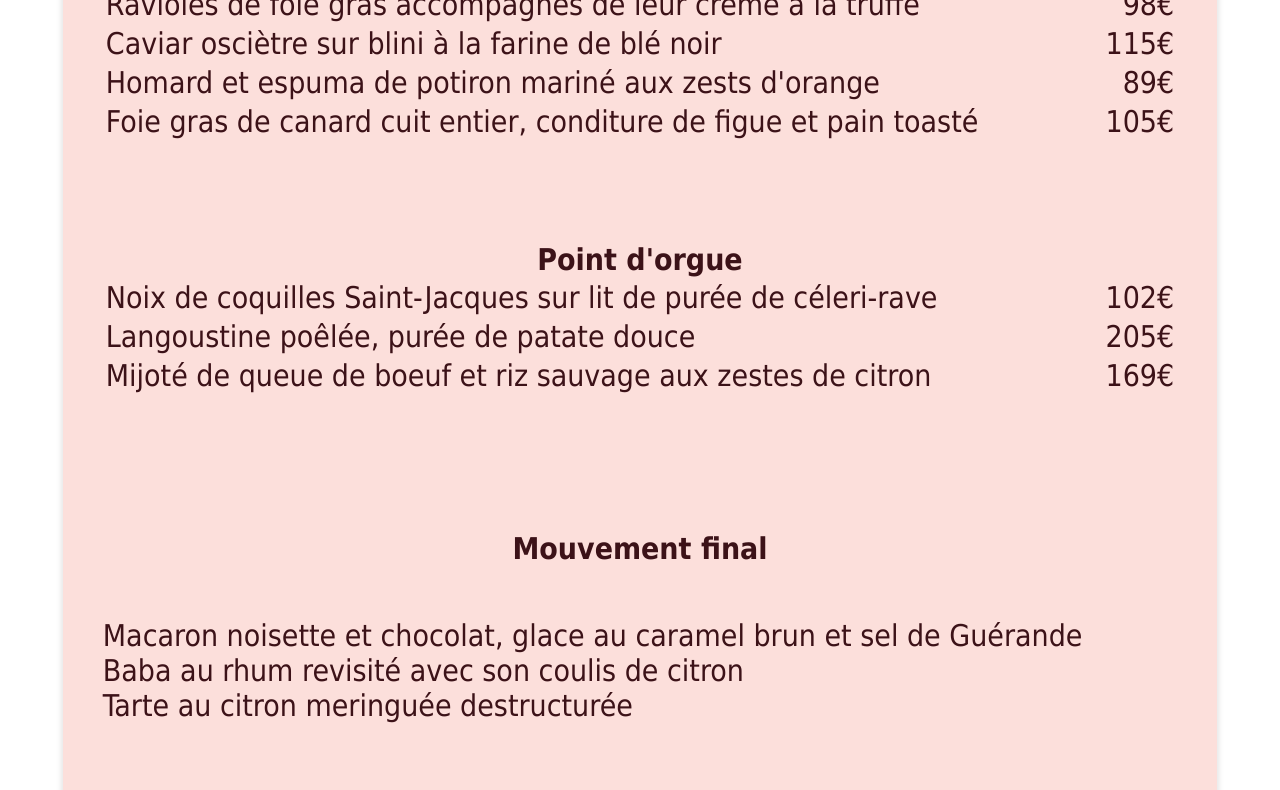
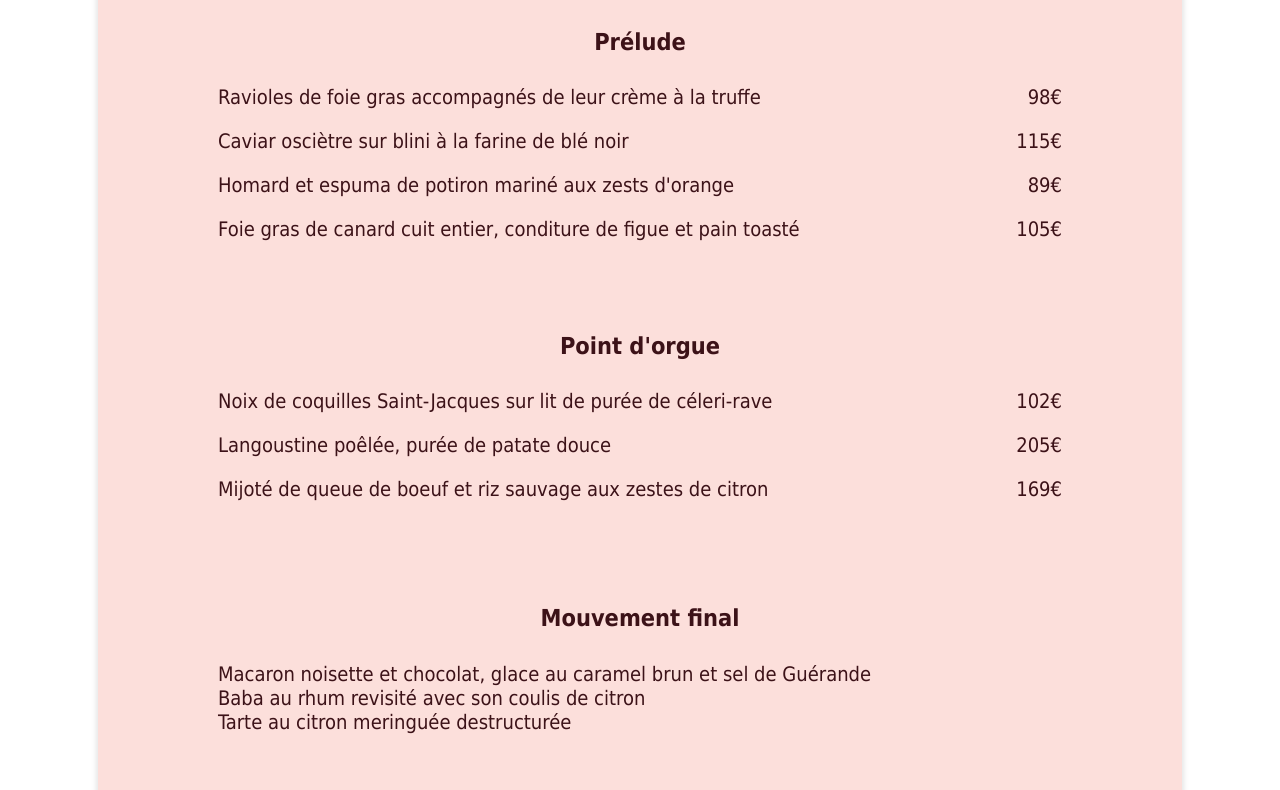
Before and after one commit to olbow-dotcom/projet3, a website: page menu1enchantee.html in a window 1280 px wide. Shown: the part 616-1406 px from the top of the page. Drawn offline with Linux system fonts and the light colour scheme; a web font is replaced by a local one.

Commit message:
commit 2eme menu

```diff
--- a/menu1enchantee.html
+++ b/menu1enchantee.html
@@ -20,44 +20,31 @@
 <h2>La note enchantée</h2>
 
 <main class="repas1">
-    <div class="menu__un"><img class="musique"src="note.svg" alt="note de musique">La note enchantée</div>
+    <div class="titre-menu__un"><img class="musique"src="note.svg" alt="note de musique">La note enchantée</div>
 
-    <table class="menu1__entrées">
-        <caption><span class="hover">Prélude</span></caption>
-        <tr>
-            <td>Ravioles de foie gras accompagnés de leur crème à la truffe</td>
-            <td class="prix">  98€</td>
-        </tr>
-        <tr>
-            <td> Caviar osciètre sur blini à la farine de blé noir</td>
-            <td class="prix">115€</td>
-        <tr>
-            <td>Homard et espuma de potiron mariné aux zests d'orange</td>
-            <td class="prix"> 89€</td>
-        </tr>
-        <tr>
-            <td>Foie gras de canard cuit entier, conditure de figue et pain toasté</td>
-            <td class="prix">105€</td>
-        </tr>
-    </table>
+    <article class="entrees ">
+        <h3>
+            <span class="hover">Prélude</span>
+        </h3>
 
-    <table class="menu1__plat">
-        <caption><span class="hover">Point d'orgue</span></caption>
-        <tr>
-            <td>Noix de coquilles Saint-Jacques sur lit de purée de céleri-rave</td>
-            <td class="prix">102€</td>
-        </tr>
-        <tr>
-            <td>Langoustine poêlée, purée de patate douce</td>
-            <td class="prix">205€</td>
-        </tr>
-        <tr>
-            <td>Mijoté de queue de boeuf et riz sauvage aux zestes de citron</td>
-            <td class="prix">169€</td>
-        </tr>
-    </table>
+            <p class="ravioles">Ravioles de foie gras accompagnés de leur crème à la truffe<span>98€</span></p>
+            <p class="caviar"> Caviar osciètre sur blini à la farine de blé noir<span>115€</span></p>
+            <p class="homard">Homard et espuma de potiron mariné aux zests d'orange<span>89€</span></p>
+            <p class="foie-gras">Foie gras de canard cuit entier, conditure de figue et pain toasté<span>105€</span></p>
+    </article>
 
-    <div class="menu1__dessert">
+    <article class="plat">
+        <h3>
+            <span class="hover">Point d'orgue</span>
+        </h3>
+
+            <p class="noix ">Noix de coquilles Saint-Jacques sur lit de purée de céleri-rave<span>102€</span></p>
+            <p class="langoustine">Langoustine poêlée, purée de patate douce<span>205€</span></p>
+            <p class="mijote">Mijoté de queue de boeuf et riz sauvage aux zestes de citron<span>169€</span></p>
+
+    </article>
+
+    <div class="dessert">
         <h3>
             <span class="hover">Mouvement final</span>
         </h3>
--- a/style3.scss
+++ b/style3.scss
@@ -32,6 +32,18 @@ $color_text_h1:rgb(253,203,70);
 @font-face{
     font-family: 'Kaushan-Script';
     src: url('Kaushan-Script/Kaushanscript/KaushanScript-Regular.ttf')
+}
+@mixin presentation-du-menu-prix{
+    width: 100%;
+    display: flex;
+    flex-direction: column;
+    line-height: 0.2;
+}
+
+@mixin style-menu
+{   display: flex;
+    flex-direction: row;
+    justify-content: space-between;
 }
 
 body{
@@ -132,7 +144,8 @@ a{
             }
         }
     }
-    .bas-menu {
+    .bas-menu
+    {
         display: flex;
         flex-direction: row;
         justify-content: center;
@@ -141,7 +154,8 @@ a{
         .papilles{
             background-color: $color_fondpapilles;
         }
-        .bas-menu__trois{
+        .bas-menu__trois
+        {
 
             display:flex;
             flex-direction: column;
@@ -159,7 +173,8 @@ a{
             background-clip: text;
             -webkit-background-clip: text;
             -moz-background-clip: text;
-            .menu-trois{
+            .menu-trois
+            {
                 font-family: "sarah-print";
                 margin-top:20px;
                 font-weight: lighter;
@@ -231,30 +246,86 @@ footer{
 }
 
 
+
+
+
+
+
+
+
+
+
+
+
+
 //css menu 1 la note enchantée:
 
 
 
-$animate: all 0.2s ;
 
 
 
-@mixin margin-block-main {
-    margin-top:100px;
-    caption {
-        font-weight: bold;
 
+
+
+
+
+
+
+
+
+$animate: width  0.2s ease-in-out,opacity 0.2s ease-in-out;
+@mixin titre-souligné{
+    .hover
+        {
+            text-align: center;
+            margin:0,auto;
+            transition:$animate;
+            position: relative;
+
+            &:after
+             {
+                content: "",;
+                position:absolute;
+                bottom: 0;
+                left:0;
+                width:0px;
+                height: 5px;
+                transition:$animate;
+                transition-duration: 0.75s;
+                opacity:0;
+                background-color: darken(orange,5%);
             }
         }
-h2{
+        &:hover
+        {
+            .hover
+            {
+
+                &:after
+                {
+
+                    width:100%;
+                    opacity:1;
+                }
+            }
+        }
+}
+@mixin margin-block-main
+ {
+    h3{
+    font-weight: bold;
+    text-align: center;
+    }
+ }
+h2
+{
     font-size: 3rem;
-    margin-bottom: 30px;
+    margin-bottom: 70px;
+    text-align: center;
 }
-section{
-    display:flex;
-    flex-direction: column ;
-    justify-content: center;
-    align-items: center;
+.titre-menu__un{
+    padding-bottom: 70px;
 }
 .repas1
 {
@@ -262,19 +333,16 @@ section{
     flex-direction: column;
     background:$color_fondnote;
     justify-content: space-around;
-            text-align: justify;
-            width:85%;
+    width:auto;
     height: 100%;
     box-shadow:
     0 0 5px 2px hsl(0, 0%, 90%);
     font-family:'Segoe print', Tahoma, Geneva, Verdana, sans-serif ;
-            font-size: 30px;
+    font-size: 20px;
     color: rgb(60 18 24);
-            padding:0 40px 0 40px;
-            .prix{
-                text-align: right;
-                }
-            .menu__un
+    padding:80px 120px 120px 120px ;
+    margin:0px 90px 120px 90px;
+    .titre-menu__un
         {
             display:flex;
             flex-direction: column;
@@ -292,6 +360,24 @@ section{
 
             }
         }
+    .entrees
+    {   margin-bottom: 70px;
+        @include presentation-du-menu-prix;}
+    .ravioles,.caviar,.homard, .foie-gras {
+        @include style-menu;
+    }
+
+    h3{ margin-bottom: 30px;
+        text-align: center;
+    @include titre-souligné }
+
+    .plat{margin-bottom: 70px;
+        @include presentation-du-menu-prix;}
+        .noix, .langoustine, .mijote{
+            @include style-menu}
+
+}
+
 .fin
 {
     display: flex;
@@ -305,63 +391,146 @@ section{
     margin-bottom: 70px;
 
 }
-            .menu1__entrées, .menu1__plat
-            {
-                @include margin-block-main;
-
-            }
-
-
  .menu1__dessert
 {
     margin-top: 100px;
     >p
     {
         margin-top: 50px;
+        text-align: 0.2;
     }
 
     h3
-                {display: flex;
-
-                margin-bottom: 0;
-
-
+    {
+        text-align: center;
         .hover
         {
-                        margin:0 auto;
-                        padding-bottom:2px;
+            text-align: center;
+            margin:0,auto;
+            transition:$animate;
             position: relative;
-                        text-align:center;
-                        font-size: 30px;
+
+            &:after
+             {
+                content: "",;
+                position:absolute;
+                bottom: 0;
                 left:0;
-                        &::before,
-                        &::after
-                                {
-                                content:"";
-                                position: absolute;
-                                bottom: 0;
-                                width: 0px;
-                                height:5px;
-
+                width:0px;
+                height: 5px;
+                transition:$animate;
                 transition-duration: 0.75s;
-                                opacity: 0;
+                opacity:0;
                 background-color: darken(orange,5%);
+            }
         }
         &:hover
         {
             .hover
             {
-                                    &::before,
-                                    &::after
+
+                &:after
                 {
+
                     width:100%;
                     opacity:1;
-                                        transition:$animate;
                 }
             }
         }
     }
 }
 
+
+
+
+
+
+    // mise en page CSS menu 2
+
+
+
+
+
+    @mixin presentation-du-menu-prix{
+        width: 100%;
+        display: flex;
+        flex-direction: column;
+        line-height: 0.2;
+    }
+
+    @mixin style-menu
+    {   display: flex;
+        flex-direction: row;
+        justify-content: space-between;
+    }
+
+
+    .repas2
+    {
+        display:flex;
+        flex-direction: column;
+        justify-content: space-around;
+        align-items: left;
+        background-color: $color_fondchic;
+        height: 100%;
+        font-family:"Baskerville Old face","bell MT";
+        font-size: 20px;
+
+        box-shadow:
+        0 0 5px 2px hsl(0, 0%, 90%);
+        padding: 80px  120px 120px 120px ;
+        margin:0px 90px 120px 90px;
+
+        .titre-menu_deux
+        {
+            text-align: center;
+            margin-bottom: 150px;
+            width:100%;
+            font-family: 'croissantone';
+            background-image: linear-gradient(to right,#d8852e,#905bfd);
+            color:transparent;
+            background-clip:text;
+            -webkit-background-clip: text;
+            -moz-background-clip: text;
+        }
+        .chic2{
+            margin: 90px,0,90px,0;
+        }
+        .entre2
+        {
+            @include presentation-du-menu-prix;
+            .tartare, .veloute, .soupe{
+                @include style-menu;
+            }
+            color: #d8852e;
+            margin-bottom: 70px;
+        }
+        h3
+        {
+            text-align: center;
+            margin-bottom: 30px;
+        }
+        .plat2
+        {   color:#b37097;
+            @include presentation-du-menu-prix;
+            .st-jacques, .magret, .pigeonneau
+            {
+                @include style-menu;
+            }
+            margin-bottom: 70px;
+
+        }
+        .dessert2{
+            color:#905bfd;
+        .type-dessert
+        {
+            @include style-menu;
+
         }
     }
+    }
+    h3::before{
+        content:"";
+        width:50px;
+        height:2px;
+    }
```
Also changed, not shown: menu2francaise.html (+29 -46 lines), Capture trait.PNG (added), dessin-tiret-gauche.svg (added), style3.css, 1 other file. Lines whose indentation alone changed are shown as unchanged.
